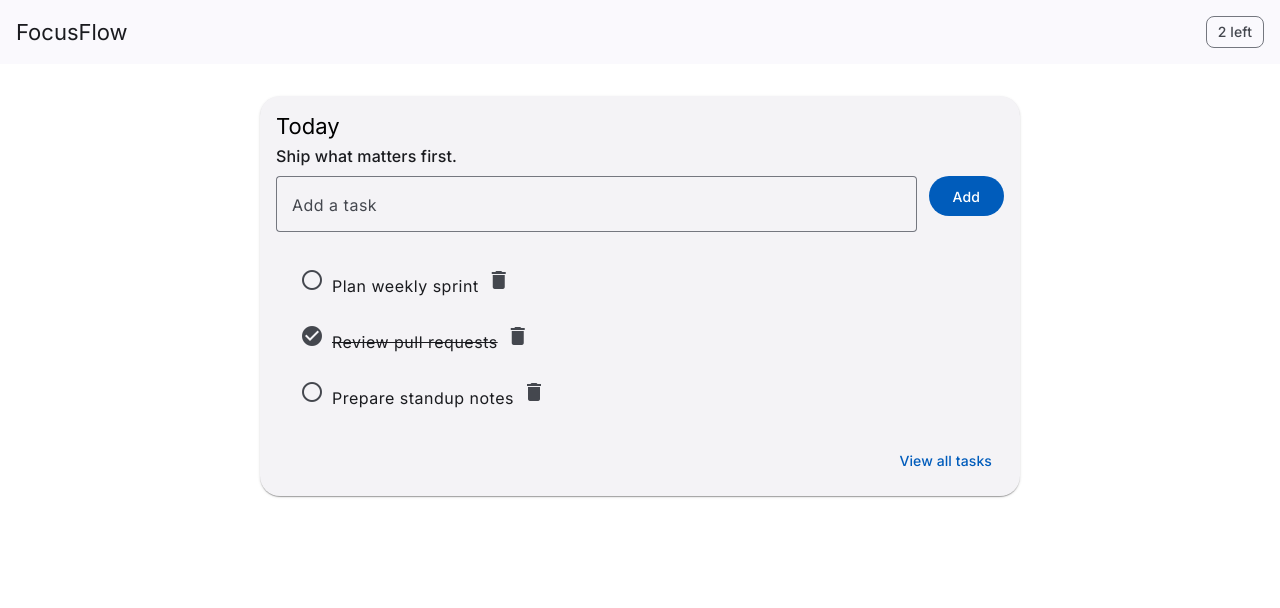
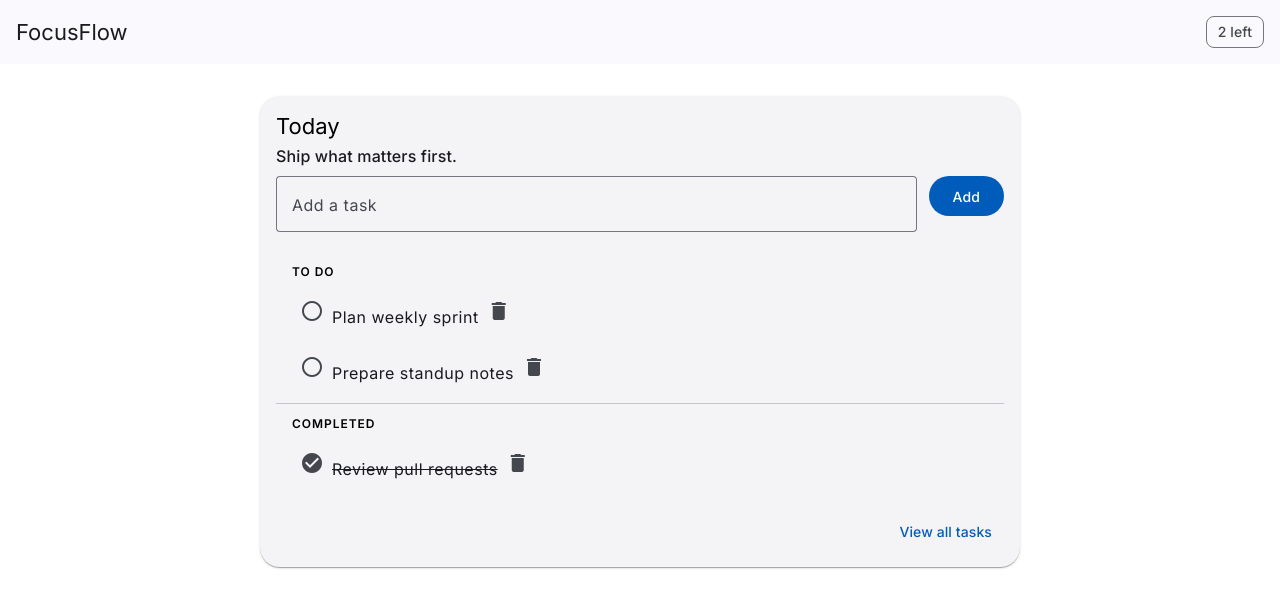
Before and after one commit to habi4ek/todo, an Angular app: page / in a window 1280 px wide. Shown: the top 608 px of the page. Built offline with nearby package versions, Linux system fonts and the light colour scheme.

Commit message:
Add sorted todo sections with divider

```diff
--- a/src/app/app.component.html
+++ b/src/app/app.component.html
@@ -26,12 +26,26 @@
       </form>
 
       <mat-list>
-        <mat-list-item *ngFor="let todo of todos; index as i" class="todo-item">
-          <button mat-icon-button (click)="toggleTodo(todo)" [attr.aria-label]="todo.done ? 'Mark not done' : 'Mark done'">
-            <mat-icon>{{ todo.done ? 'check_circle' : 'radio_button_unchecked' }}</mat-icon>
+        <div class="section-label" *ngIf="pendingTodos.length">To do</div>
+        <mat-list-item *ngFor="let todo of pendingTodos" class="todo-item">
+          <button mat-icon-button (click)="toggleTodo(todo)" aria-label="Mark done">
+            <mat-icon>radio_button_unchecked</mat-icon>
           </button>
-          <span [class.done]="todo.done">{{ todo.title }}</span>
-          <button mat-icon-button color="warn" (click)="removeTodo(i)" aria-label="Delete task">
+          <span>{{ todo.title }}</span>
+          <button mat-icon-button color="warn" (click)="removeTodo(todo)" aria-label="Delete task">
+            <mat-icon>delete</mat-icon>
+          </button>
+        </mat-list-item>
+
+        <mat-divider *ngIf="pendingTodos.length && completedTodos.length" class="section-divider"></mat-divider>
+
+        <div class="section-label" *ngIf="completedTodos.length">Completed</div>
+        <mat-list-item *ngFor="let todo of completedTodos" class="todo-item">
+          <button mat-icon-button (click)="toggleTodo(todo)" aria-label="Mark not done">
+            <mat-icon>check_circle</mat-icon>
+          </button>
+          <span class="done">{{ todo.title }}</span>
+          <button mat-icon-button color="warn" (click)="removeTodo(todo)" aria-label="Delete task">
             <mat-icon>delete</mat-icon>
           </button>
         </mat-list-item>
--- a/src/app/app.component.scss
+++ b/src/app/app.component.scss
@@ -49,6 +49,22 @@ mat-form-field {
   background: var(--mat-sys-surface-container-low);
 }
 
+
+.section-label {
+  margin: 0.5rem 0;
+  padding: 0 1rem;
+  font-size: 0.75rem;
+  font-weight: 600;
+  letter-spacing: 0.08em;
+  text-transform: uppercase;
+  color: var(--mat-sys-on-surface-variant);
+}
+
+.section-divider {
+  margin: 0.75rem 0;
+}
+
+
 .done {
   text-decoration: line-through;
   color: var(--mat-sys-on-surface-variant);
--- a/src/app/app.component.ts
+++ b/src/app/app.component.ts
@@ -9,6 +9,7 @@ import { MatIconModule } from '@angular/material/icon';
 import { MatInputModule } from '@angular/material/input';
 import { MatListModule } from '@angular/material/list';
 import { MatToolbarModule } from '@angular/material/toolbar';
+import { MatDividerModule } from '@angular/material/divider';
 
 interface TodoItem {
   title: string;
@@ -28,7 +29,8 @@ interface TodoItem {
     MatIconModule,
     MatInputModule,
     MatListModule,
-    MatToolbarModule
+    MatToolbarModule,
+    MatDividerModule
   ],
   templateUrl: './app.component.html',
   styleUrl: './app.component.scss',
@@ -43,7 +45,15 @@ export class AppComponent {
   ];
 
   get remainingCount(): number {
-    return this.todos.filter((todo) => !todo.done).length;
+    return this.pendingTodos.length;
+  }
+
+  get pendingTodos(): TodoItem[] {
+    return this.todos.filter((todo) => !todo.done);
+  }
+
+  get completedTodos(): TodoItem[] {
+    return this.todos.filter((todo) => todo.done);
   }
 
   addTodo(): void {
@@ -60,7 +70,10 @@ export class AppComponent {
     todo.done = !todo.done;
   }
 
-  removeTodo(index: number): void {
-    this.todos.splice(index, 1);
+  removeTodo(todo: TodoItem): void {
+    const index = this.todos.indexOf(todo);
+    if (index >= 0) {
+      this.todos.splice(index, 1);
+    }
   }
 }
```
